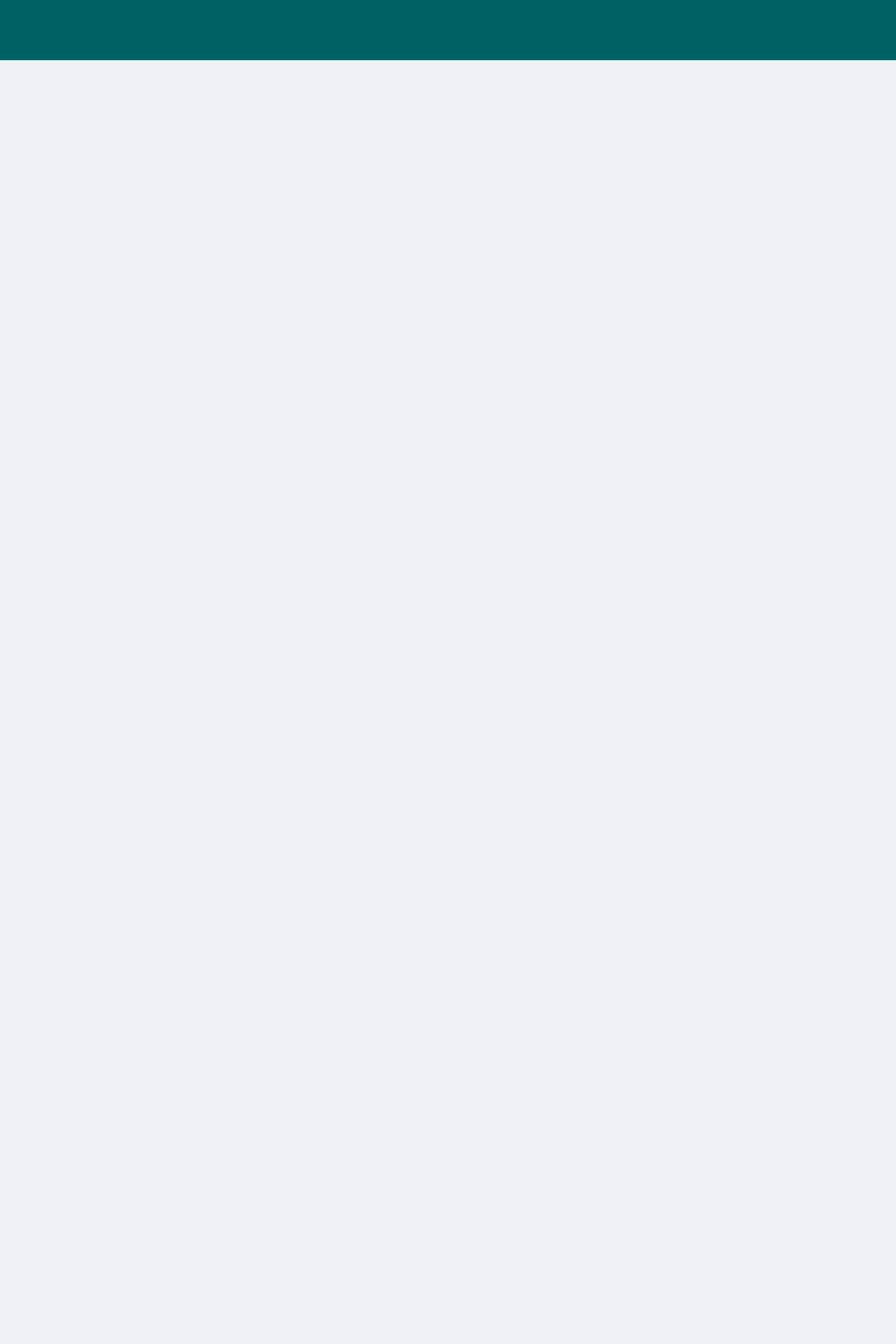
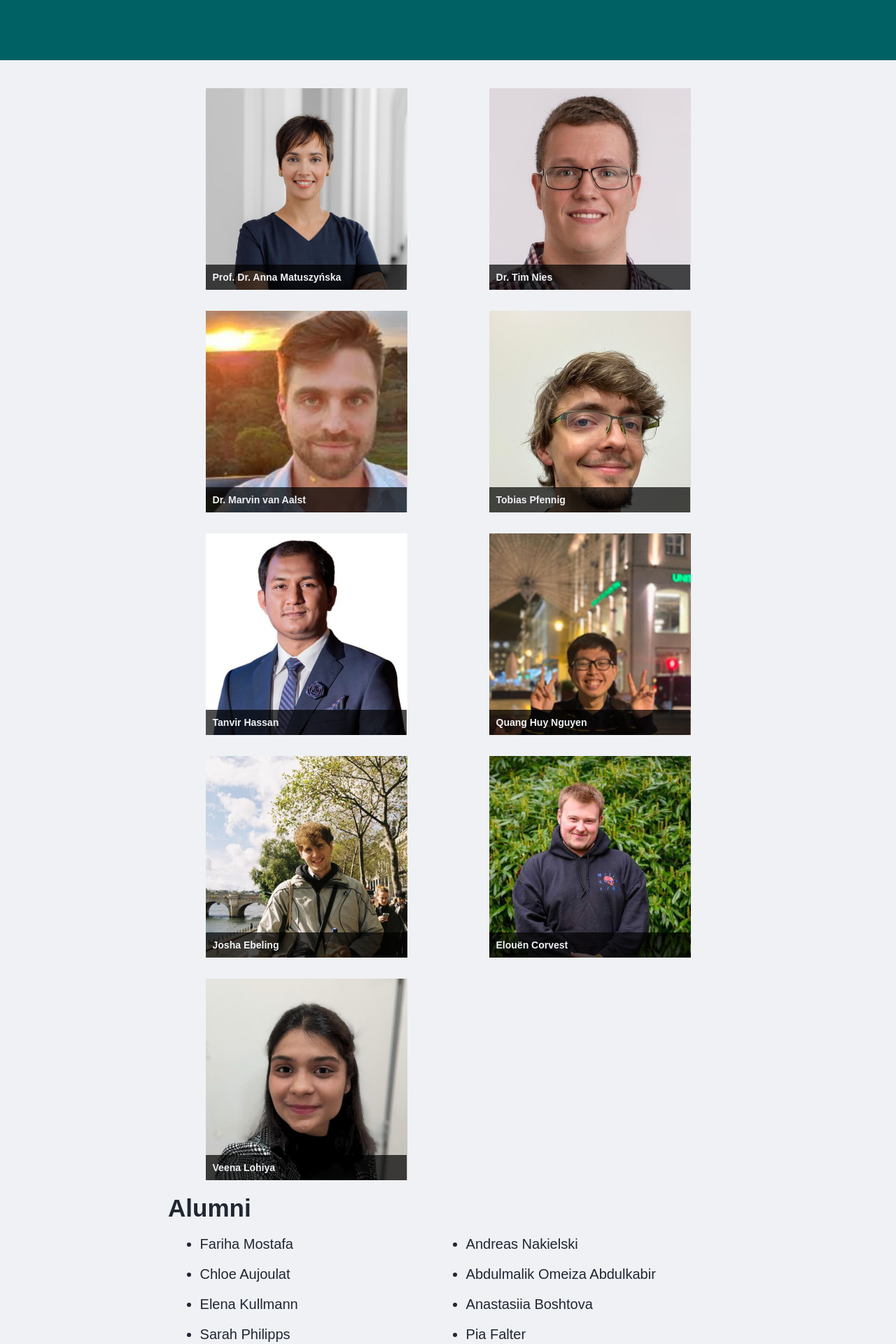
Before and after one commit to Computational-Biology-Aachen/Computational-Biology-Aachen.github.io, a SvelteKit app: page /team in a window 1280 px wide. Shown: the part 220-2140 px from the top of the page at 70% size. Before the commit the page ends 800 px from the top, so only its background shows below. Built offline with nearby package versions, Linux system fonts and the light colour scheme.

Commit message:
dev: chg: created new team page and refactored team grid into component to use on both

```diff
--- /dev/null
+++ b/src/lib/pages/Team.svelte
@@ -0,0 +1,37 @@
+<script lang="ts">
+	import Person from '$lib/cards/Person.svelte';
+	import GridPerson from '$lib/GridPerson.svelte';
+	import Li from '$lib/Li.svelte';
+	import Link from '$lib/Link.svelte';
+	import team from '$lib/team.json';
+	import H2 from '$lib/text/H2.svelte';
+	import Ul from '$lib/Ul.svelte';
+
+	let {
+		color = 'dark'
+	}: {
+		color?: 'dark' | 'light';
+	} = $props();
+
+	let bg = color;
+	let text: 'dark' | 'light' = color === 'dark' ? 'light' : 'dark';
+</script>
+
+<GridPerson>
+	{#each team as { slug, name, is_alumni }}
+		{#if !is_alumni}
+			<Person title={name} {slug}></Person>
+		{/if}
+	{/each}
+</GridPerson>
+
+<H2 color={text}>Alumni</H2>
+<Ul columns="two">
+	{#each team as { slug, name, is_alumni }}
+		{#if is_alumni}
+			<Link href="team/{slug}">
+				<Li color={text}>{name}</Li>
+			</Link>
+		{/if}
+	{/each}
+</Ul>
--- a/src/routes/+layout.svelte
+++ b/src/routes/+layout.svelte
@@ -20,6 +20,7 @@
 
 <Nav>
 	<NavItem href="/" name="Home" />
+	<NavItem href="/team" name="Team" />
 	<NavItem href="/teaching" name="Teaching" />
 	<NavItem href="/papers" name="Papers" />
 	<NavItem href="/software" name="Resources" />
--- a/src/routes/team/+page.svelte
+++ b/src/routes/team/+page.svelte
@@ -1,13 +1,14 @@
 <script>
+	import Team from '$lib/pages/Team.svelte';
 	import Header from '$lib/sections/Header.svelte';
 	import Section from '$lib/sections/Section.svelte';
 	import H1 from '$lib/text/H1.svelte';
-	import Text from '$lib/text/Text.svelte';
 </script>
 
 <Header>
 	<H1 color="light">Team</H1>
 </Header>
-<Section>
-	<Text color="light">...</Text>
+
+<Section color="light">
+	<Team color="light"></Team>
 </Section>
```
Also changed, not shown: src/routes/+page.svelte (+4 -21 lines).
